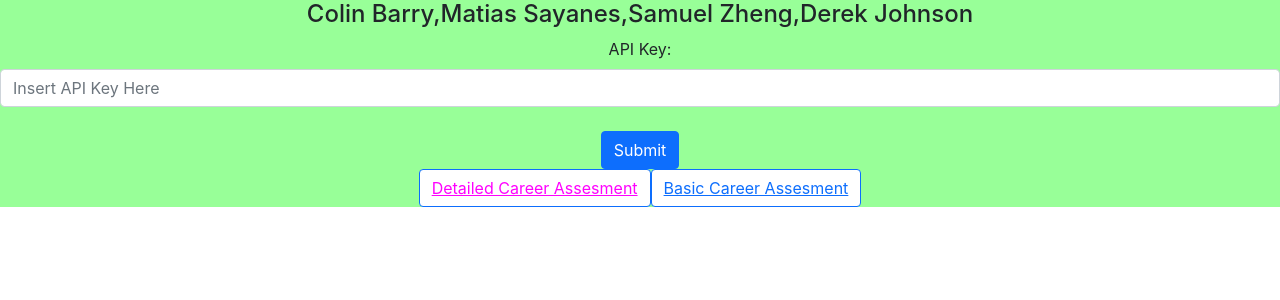
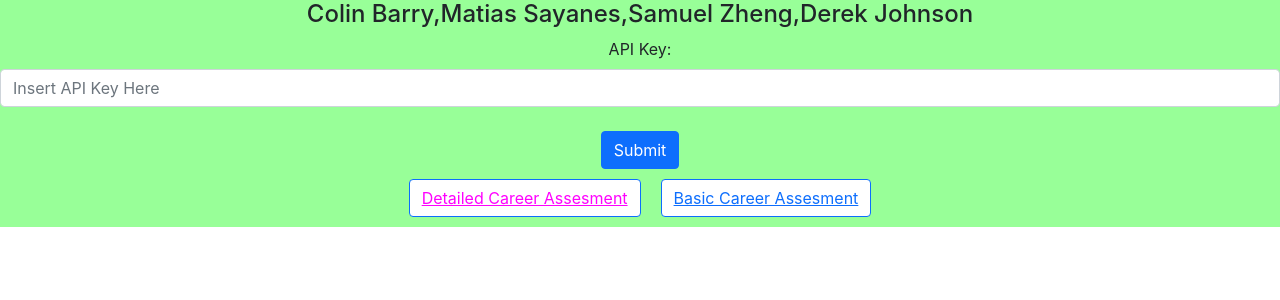
Before and after one commit to ColinB777/FinalProject, a React (Create React App) app: page / in a window 1280 px wide. Shown: the top 300 px of the page. Built offline with nearby package versions, Linux system fonts and the light colour scheme.

Commit message:
Separated Buttons

```diff
--- a/src/App.tsx
+++ b/src/App.tsx
@@ -39,12 +39,14 @@ function App() {
         <br></br>
         <Button className="Submit-Button" onClick={handleSubmit}>Submit</Button>
       </Form>
-      <Button style={{background:'white'}}>
+      <div style={{alignItems:'center'}}>
+      <Button style={{background:'white',margin:10,}}>
       <Link to="/detailed_quiz" style={{color:'magenta'}}>Detailed Career Assesment</Link>
       </Button>
-      <Button  style={{background:'white'}} >
+      <Button  style={{background:'white',margin:10}} >
       <Link to="/basic_quiz">Basic Career Assesment</Link>
       </Button>
+      </div>
       <Routes>
         <Route path="/detailed_quiz" element={<Detailedquiz />} />
         <Route path="/basic_quiz" element={<SimpleInterface/>} />
```
